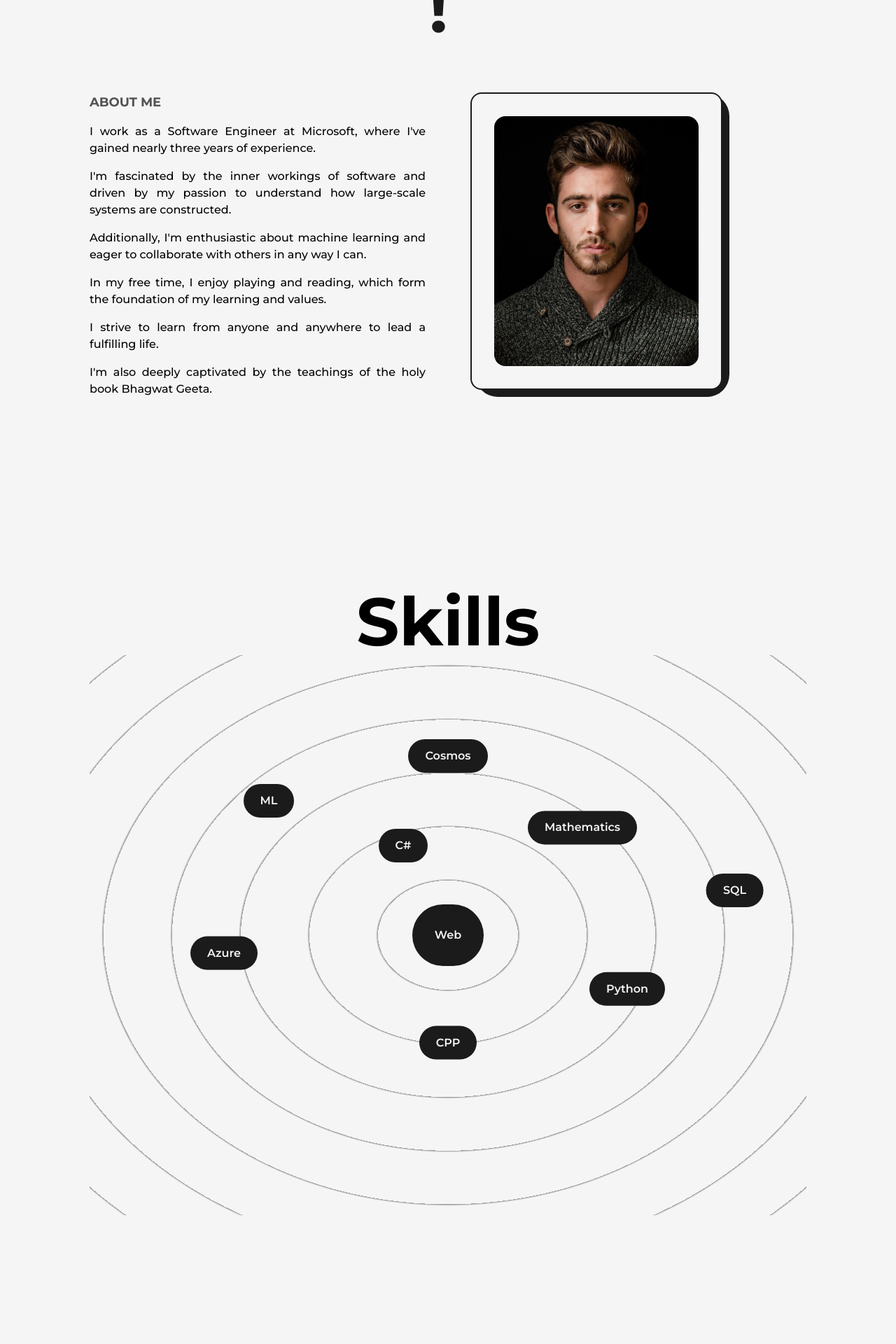
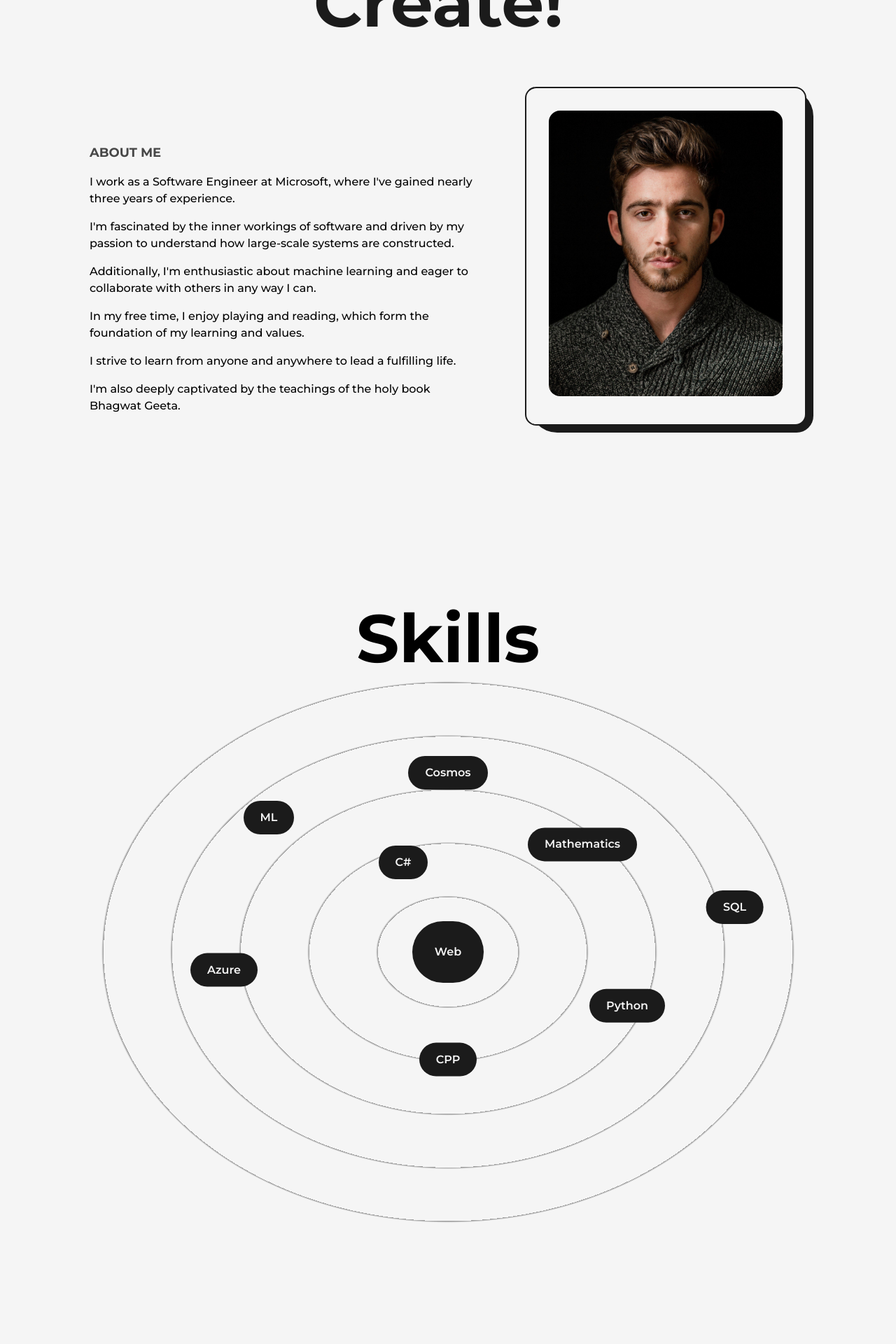
Before and after one commit to newbazz/krutam-portfolio, a Next.js app: page /about in a window 1280 px wide. Shown: the part 300-2220 px from the top of the page at 70% size. Built offline with nearby package versions, Linux system fonts and the light colour scheme.

Commit message:
minor changes

```diff
--- a/src/components/Education.js
+++ b/src/components/Education.js
@@ -2,36 +2,42 @@ import React, {useRef} from 'react'
 import {motion, useScroll} from "framer-motion"
 import LiIcon from './LiIcon'
 
-const Details = ({type, time, place, info}) => {
-        const ref = useRef(null);
-    return (
+const Details = ({type, time, place, info, info1}) => {
+        const ref=useRef(null);
 
-    <li ref= {ref} className='my-8 first:mt-0 last:mb-0 w-[60%] mx-auto flex flex-col items-center justify-between'>
+        return (
 
-        <LiIcon reference = {ref}/>
+    <li ref={ref} className='my-8 first:mt-0 last:mb-0 w-[60%] mx-auto flex flex-col items-center justify-between'>
 
+        <LiIcon reference={ref} />
         <motion.div
         initial={{y:50}}
         whileInView={{y:0}}
         transition={{duration:0.5, type:"spring"}}
         >
-            <h3 className='capitalize font-bold text-2xl'>{type}&nbsp; </h3>
+            <h3 className='capitalize font-bold text-2xl'>
+                {type}
+            &nbsp;</h3>
             <span className='capitalize font-medium text-dark/75'>
                 {time} | {place}
             </span>
             <p className='font-medium w-full'>
                 {info}
             </p>
+            <p className='font-medium w-full'>
+                {info1}
+            </p>
         </motion.div>
     </li>)
 }
 
 const Education = () => {
-    const ref = useRef(null);
-        const {scrollYProgress} = useScroll(
+
+    const ref=useRef(null);
+        const {scrollYProgress}=useScroll(
             {
                 target: ref,
-                offset: ["start end ", "center start"]
+                offset: ["start end", "center start"],
             }
         )
 
@@ -41,35 +47,25 @@ const Education = () => {
             Education
         </h2>
 
-        <div ref = {ref} className='w-[75%] mx-auto relative'>
+        <div ref={ref} className='w-[75%] mx-auto relative'>
             <motion.div
             style={{scaleY:scrollYProgress}}
-            className='absolute left-9 top-0 w-[4px] h-full bg-dark origin-top'  />
+            className='absolute left-9 top-1 w-[4px] h-full bg-dark origin-top'  />
 
            <ul className='w-full flex flex-col items-start justify-between ml-4'>
               <Details
               type="Bachelor of Technology + MS"
-              time="International Institute of Information Technology"
-              place="Hyderabad"
-              info="2016-2021"
+              time="2016-2021"
+              place="IIIT Hyderabad"
+              info="Relevant courses included Data Structures and Algorithms, Computer Systems Engineering, and Machine Learning."
               />
-               {/* <Details
 
-              type="Software Engineer"
-              time="Google"
-              place="www.google.com"
-              info="2022-Present"
-
-              /> */}
-
-                {/* <Details
-
-              type="Software Engineer"
-              time="Google"
-              place="www.google.com"
-              info="2022-Present"
-
-              /> */}
+            <Details
+              type="Certifications"
+              time="online"
+              place="Microsoft"
+              info="AI900: Cleared Azure AI fundamentals certification Az900: Thrived Azure fundamentals certification"
+              />
             </ul>
         </div>
 
--- a/src/components/Experience.js
+++ b/src/components/Experience.js
@@ -6,18 +6,17 @@ const Details = ({position, company, companyLink, time, address, work}) => {
         const ref = useRef(null);
     return (
 
-    <li ref= {ref} className='my-8 first:mt-0 last:mb-0 w-[60%] mx-auto flex flex-col items-center justify-between'>
+    <li ref={ref} className='my-8 first:mt-0 last:mb-0 w-[60%] mx-auto flex flex-col items-center justify-between'>
 
-        <LiIcon reference = {ref}/>
+        <LiIcon reference={ref}/>
 
         <motion.div
         initial={{y:50}}
         whileInView={{y:0}}
         transition={{duration:0.5, type:"spring"}}
         >
-            <h3 className='capitalize font-bold text-2xl'>{position}&nbsp; <a href={companyLink}
-            target="_blank"
-            className='text-primary capitalize'
+            <h3 className='capitalize font-bold text-2xl'>{position} &nbsp;
+             <a href={companyLink} target="_blank" className='text-primary capitalize'
             >@{company}</a> </h3>
             <span className='capitalize font-medium text-dark/75'>
                 {time} | {address}
@@ -30,69 +29,35 @@ const Details = ({position, company, companyLink, time, address, work}) => {
 }
 
 const Experience = () => {
+
     const ref = useRef(null);
         const {scrollYProgress} = useScroll(
             {
                 target: ref,
-                offset: ["start end ", "center start"]
+                offset: ["start end", "center start"]
             }
         )
-
   return (
     <div className='my-64'>
         <h2 className='font-bold text-8xl mb-32 w-full text-center'>
             Experience
         </h2>
 
-        <div ref = {ref} className='w-[75%] mx-auto relative'>
+        <div ref={ref} className='w-[75%] mx-auto relative'>
             <motion.div
-            style={{scaleY:scrollYProgress}}
-            className='absolute left-9 top-0 w-[4px] h-full bg-dark origin-top'  />
+            style={{scaleY: scrollYProgress}}
+            className='absolute left-9 top-1 w-[4px] h-full bg-dark origin-top' />
 
            <ul className='w-full flex flex-col items-start justify-between ml-4'>
               <Details
-
               position="Software Engineer" company="Microsoft"
               companyLink="https://www.microsoft.com/en-in"
               time="2022-Present" address="Hyderabad"
               work="Designed and built scalable backend for the apps on Microsoft Teams.
-              I recently shifted to a new team called Bing Travel which has a consumed Daily User Count of 3.2 Million. "
-
+              I recently shifted to a new team called Bing Travel which has a consumed Daily User Count of 3.2 Million."
               />
-              {/* <Details
-
-              position="Software Engineer" company="Google"
-              companyLink="www.google.com"
-              time="2022-Present" address="Hyderabad"
-              work=" Lorem ipsum dolor sit amet, consectetur adipiscing elit,
-               sed do eiusmod tempor incididunt ut labore et dolore magna aliqua.
-                Nunc eget lorem dolor sed viverra. "
-
-              /> */}
-
-            {/* <Details
-
-              position="Software Engineer" company="Google"
-              companyLink="www.google.com"
-              time="2022-Present" address="Hyderabad"
-              work=" Lorem ipsum dolor sit amet, consectetur adipiscing elit,
-               sed do eiusmod tempor incididunt ut labore et dolore magna aliqua.
-                Nunc eget lorem dolor sed viverra. "
-
-              /> */}
-{/*
-            <Details
-
-              position="Software Engineer" company="Google"
-              companyLink="www.google.com"
-              time="2022-Present" address="Hyderabad"
-              work=" Lorem ipsum dolor sit amet, consectetur adipiscing elit,
-               sed do eiusmod tempor incididunt ut labore et dolore magna aliqua.
-                Nunc eget lorem dolor sed viverra. "
-              /> */}
             </ul>
         </div>
-
     </div>
   )
 }
--- a/src/components/LiIcon.js
+++ b/src/components/LiIcon.js
@@ -5,17 +5,17 @@ const LiIcon = ({reference}) => {
     const {scrollYProgress} = useScroll(
         {
             target: reference,
-            offset: ["center end", "center center"]
+            offset: ["center end", "center center"],
+            layoutEffect: false
         }
     )
+
   return (
     <figure className='absolute left-0 stroke-dark'>
         <svg className='-rotate-90' width="75" height="75" viewBox='0 0 100 100'>
             <circle cx="75" cy="50" r="20" className='stroke-primary stroke-1 fill-none'/>
-            <motion.circle cx="75" cy="50" r="20" className= 'stroke-[5px] fill-light'
-            style={{
-               pathLength:scrollYProgress
-            }}
+            <motion.circle cx="75" cy="50" r="20" className='stroke-[5px] fill-light'
+            style={{pathLength : scrollYProgress}}
             />
             <circle cx="75" cy="50" r="10" className='animate-pulse stroke-1 fill-primary'/>
         </svg>
--- a/src/components/NavBar.js
+++ b/src/components/NavBar.js
@@ -114,7 +114,7 @@ const NavBar = () => {
 
             <button
             onClick={() => setMode(mode === "light" ? "dark": "light") }
-            className={`flex items-center justify-center rounded-full p-1 ml-3
+            className={`w-6 h-6 flex items-center justify-center rounded-full p-1 ml-3
             ${mode === "light" ? "bg-dark text-light" : "bg-light text-dark" }
             `}
             >
--- a/src/components/Skills.js
+++ b/src/components/Skills.js
@@ -22,7 +22,7 @@ const Skills = () => {
   return (
     <>
       <h2 className='font-bold text-8xl mt-64 w-full text-center'>Skills</h2>
-      <div className='w-full h-screen relative flex items-center justify-center bg-circularLight'>
+      <div className='w-full h-screen relative flex items-center justify-center rounded-full bg-circularLight'>
 
           <motion.div className='flex items-center justify-center rounded-full font-semibold bg-dark text-light
           p-8 shadow-dark cursor-pointer
@@ -40,8 +40,8 @@ const Skills = () => {
           <Skill name = "Mathematics" x="15vw" y="-12vw" />
           <Skill name = "SQL" x="32vw" y="-5vw" />
           <Skill name = "Cosmos" x="0vw" y="-20vw" />
-          {/* <Skill name = "Firebase" x="-25vw" y="18vw" />
-          <Skill name = "Tailwind CSS" x="18vw" y="18vw" /> */}
+         {/* <Skill name = "SQL" x="-25vw" y="18vw" />
+          <Skill name = "Tailwind CSS" x="18vw" y="18vw" />  */}
       </div>
     </>
   )
--- a/src/pages/about.js
+++ b/src/pages/about.js
@@ -41,49 +41,49 @@ const about = () => {
     <>
         <Head>
             <title>Krutam Hathi | About Page</title>
-            <meta name = "description" content="about section" />
+            <meta name="description" content="about section" />
         </Head>
 
-        <main className='flex w-full flex-col items-center justify-center dark:text-light'>
+        <main className=' flex w-full flex-col items-center justify-center dark:text-light'>
            <Layout className='pt-16'>
-           <AnimatedText text="Design Craft Create !" className='mb-16 lg:!text-7xl sm:!text-6xl xs:!text-4xl sm:mb-8'/>
+              <AnimatedText text="Design Craft Create!" className='mb-16 lg:!text-7xl sm:!text-6xl xs:!text-4xl sm:mb-8'/>
 
-            <div className='grid w-full grid-cols-6 gap-16 sm:gap-8' >
-                <div className='col-span-3 flex flex-col items-start justify-start'>
-                   <h2 className='mb-4 text-lg font-bold uppercase text-dark/75'>About Me</h2>
+              <div className='grid w-full grid-cols-7 gap-16 sm:gap-8' >
+                <div className='col-span-4 flex flex-col items-start justify-start'>
+                   <h2 className='pt-20 mb-4 text-lg font-bold uppercase text-dark/80'>About Me</h2>
 
-                   <p className='font-medium text-justify' >
+                   <p className='font-medium ' >
                    I work as a Software Engineer at Microsoft, where I've gained nearly three years of experience.
                     </p>
 
-                    <p className='my-4 font-medium text-justify' >
+                    <p className='my-4 font-medium ' >
                     I'm fascinated by the inner workings of software and driven by my passion to understand how large-scale systems are constructed.
                     </p>
 
-                    <p className='font-medium text-justify' >
+                    <p className='font-medium' >
                     Additionally, I'm enthusiastic about machine learning and eager to collaborate with others in any way I can.
                     </p>
 
-                    <p className='my-4 font-medium text-justify' >
+                    <p className='my-4 font-medium' >
                     In my free time, I enjoy playing and reading, which form the foundation of my learning and values.
                     </p>
 
-                    <p className='font-medium text-justify' >
+                    <p className='font-medium' >
                     I strive to learn from anyone and anywhere to lead a fulfilling life.
                     </p>
 
-                    <p className='my-4 font-medium text-justify' >
+                    <p className='my-4 font-medium' >
                     I'm also deeply captivated by the teachings of the holy book Bhagwat Geeta.
                     </p>
                 </div>
 
 
-<div className='col-span-3 relative h-max rounded-2xl border-2 w-3/4
+                  <div className='col-span-3 relative h-auto rounded-2xl border-2
                     border-solid border-dark bg-light p-8
                     '>
-
-    <div className='absolute top-0 -right-3 -z-10 w-[102%] h-[103%] rounded-[2rem] bg-dark'  />
-    <Image src={profilePic} alt="Krutam Hathi" className="w-full h-auto rounded-2xl"/>
+                        {/* div for border outline */}
+                  <div className='absolute top-0 -right-3 -z-10 w-[102%] h-[102.6%] rounded-[2.5rem] bg-dark rounded-br-3xl'/>
+                      <Image src={profilePic} priority alt="Krutam Hathi"  className="`w-[80%]` h-auto rounded-2xl"/>
                     </div>
 
 
--- a/src/pages/index.js
+++ b/src/pages/index.js
@@ -63,7 +63,7 @@ export default function Home() {
         </Layout>
 
         <ContactMe />
-        <div className='absolute right-8 bottom-8 w-24 md:hidden'>
+        <div className='absolute right-8 bottom-8 inline-block w-24 md:hidden'>
           <Image src={lightBulb} alt="Krutam Hathi" className='w-full h-auto'/>
         </div>
       </main>
--- a/tailwind.config.js
+++ b/tailwind.config.js
@@ -21,7 +21,7 @@ module.exports = {
         'spin-slow':'spin 8s linear infinite',
       },
       backgroundImage:{
-        circularLight: 'repeating-radial-gradient(rgba(0,0,0,0.4) 2px, #f5f5f5 5px, #f5f5f5 100px);'
+        circularLight: 'repeating-radial-gradient(rgba(0,0,0,0.4) 2px,#f5f5f5 5px,#f5f5f5 100px);'
       }
     },
     screens: {
```
Lines whose indentation alone changed are shown as unchanged.
